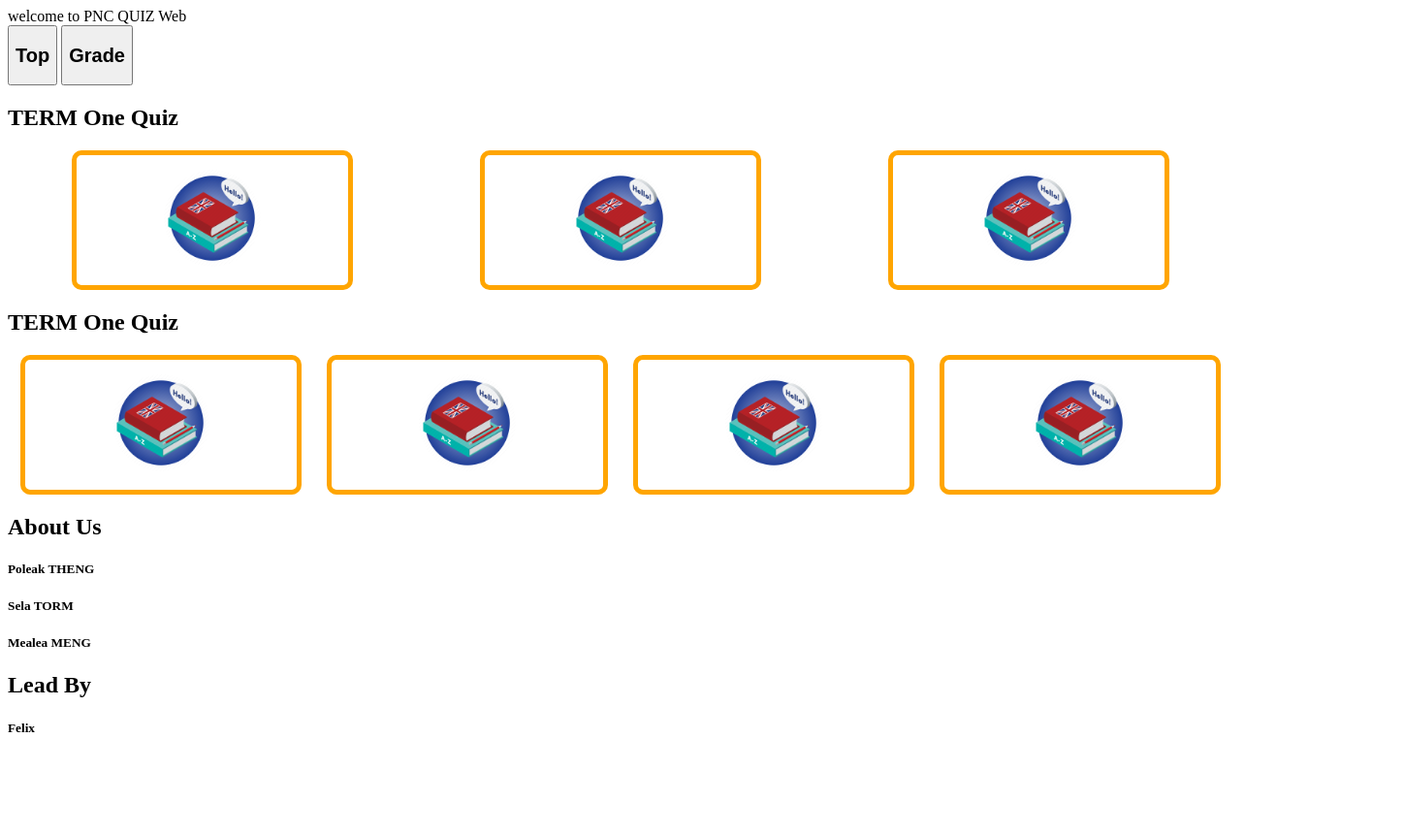
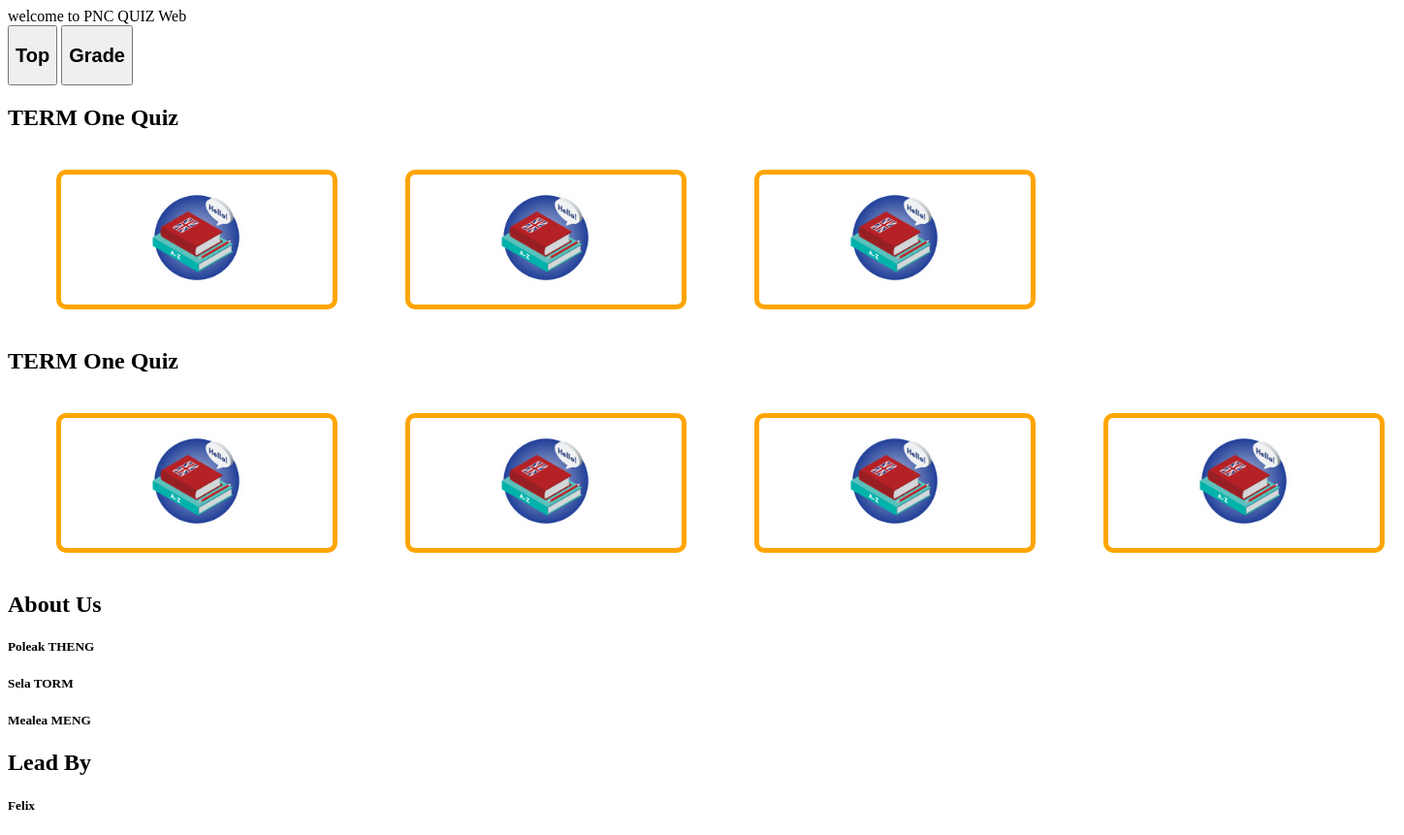
Before and after one commit to poleak-theng065/Project-JS-Team-1A, a plain HTML site: page index.html in a window 1280 px wide. Shown: the whole page at 97% size, 1448 px wide, since content can reach past the window. Before the commit the page ends 800 px from the top, so only its background shows below. Drawn offline with Linux system fonts and the light colour scheme.

Commit message:
fix code

```diff
--- a/css/style.css
+++ b/css/style.css
@@ -25,7 +25,10 @@
     margin: 0 auto;
     object-fit: cover;
 }
-
+.click-sub{
+    padding: 20px;
+    margin-left: 30px;
+}
 .details button {
     width: 100%;
     display: flex;
--- a/index.html
+++ b/index.html
@@ -34,6 +34,8 @@
 
       <!-- quiz card -->
       <div class="card-continer">
+
+        <div class="click-sub">
           <div class="subject card">
             <nav id="image">
               <img src="./picture/English-2-512.webp" alt="" />
@@ -45,18 +47,9 @@
               <button id="btn3"><b>Difficult</b></button>
             </div>
           </div>
-
-        <div class="subject card">
-          <nav id="image">
-            <img src="./picture/English-2-512.webp" alt="" />
-          </nav>
-          <div class="details" style="display: none">
-            <button id="btn1"><b>Easy</b></button>
-            <button id="btn2"><b>Medium</b></button>
-            <button id="btn3"><b>Difficult</b></button>
-          </div>
         </div>
 
+        <div class="click-sub">
           <div class="subject card">
             <nav id="image">
               <img src="./picture/English-2-512.webp" alt="" />
@@ -68,6 +61,20 @@
             </div>
           </div>
         </div>
+
+        <div class="click-sub">
+          <div class="subject card">
+            <nav id="image">
+              <img src="./picture/English-2-512.webp" alt="" />
+            </nav>
+            <div class="details" style="display: none">
+              <button id="btn1"><b>Easy</b></button>
+              <button id="btn2"><b>Medium</b></button>
+              <button id="btn3"><b>Difficult</b></button>
+            </div>
+          </div>
+        </div>
+      </div>
     </section>
     <!-- Section 3 -->
 
@@ -75,7 +82,10 @@
       <h2 class="subtitle">TERM One Quiz</h2>
 
       <!-- quiz card -->
+
       <div class="card-continer">
+
+        <div class="click-sub">
           <div class="subject card">
             <nav id="image">
               <img src="./picture/English-2-512.webp" alt="" />
@@ -87,7 +97,9 @@
               <button id="btn3"><b>Difficult</b></button>
             </div>
           </div>
+        </div>
 
+        <div class="click-sub">
           <div class="subject card">
             <nav id="image">
               <img src="./picture/English-2-512.webp" alt="" />
@@ -98,7 +110,9 @@
               <button id="btn3"><b>Difficult</b></button>
             </div>
           </div>
+        </div>
 
+        <div class="click-sub">
           <div class="subject card">
             <nav id="image">
               <img src="./picture/English-2-512.webp" alt="" />
@@ -109,7 +123,9 @@
               <button id="btn3"><b>Difficult</b></button>
             </div>
           </div>
+        </div>
 
+        <div class="click-sub">
           <div class="subject card">
             <nav id="image">
               <img src="./picture/English-2-512.webp" alt="" />
@@ -118,6 +134,7 @@
               <button id="btn1"><b>Easy</b></button>
               <button id="btn2"><b>Medium</b></button>
               <button id="btn3"><b>Difficult</b></button>
+            </div>
           </div>
         </div>
       </div>
```
Lines whose indentation alone changed are shown as unchanged.
